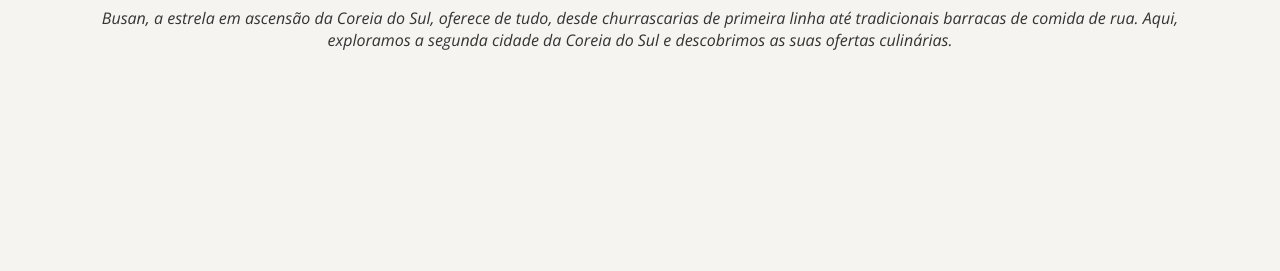
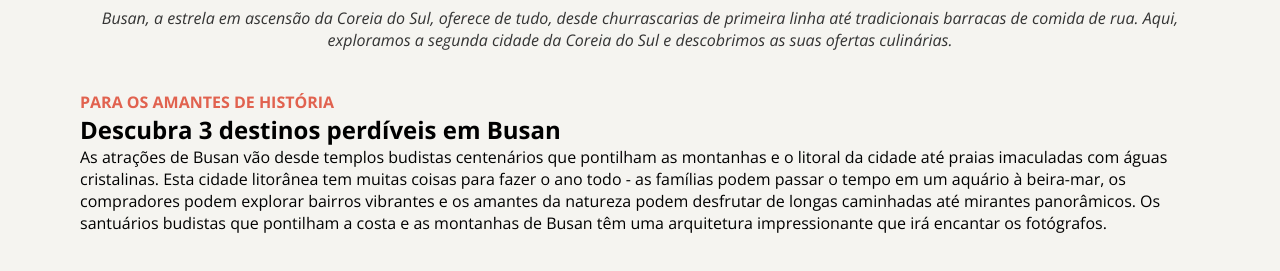
Before and after one commit to llorenzojorge/projeto-local-turistico, a plain HTML site: page index.html in a window 1280 px wide. Shown: the part 881-1152 px from the top of the page. Drawn offline with nearby package versions, Linux system fonts and the light colour scheme.

Commit message:
criação da section#title-list

```diff
--- a/index.html
+++ b/index.html
@@ -20,6 +20,21 @@
             <img src="assets/Image_01.jpg" alt="Imagem da cidade de Busan">
             <p class="subtitle">Busan, a estrela em ascensão da Coreia do Sul, oferece de tudo, desde churrascarias de primeira linha até tradicionais barracas de comida de rua. Aqui, exploramos a segunda cidade da Coreia do Sul e descobrimos as suas ofertas culinárias.</p>
         </section>
+
+        <section id="content-list">
+
+            <!-- CRIAR O ELEMENTO DIVISOR -->
+
+            <section id="title-list">
+                <h2 class="headline">Para os amantes de história</h2>
+                <h2>Descubra 3 destinos perdíveis em Busan</h2>
+                <p>As atrações de Busan vão desde templos budistas centenários que pontilham as montanhas e o litoral da cidade até praias imaculadas com águas cristalinas. Esta cidade litorânea tem muitas coisas para fazer o ano todo - as famílias podem passar o tempo em um aquário à beira-mar, os compradores podem explorar bairros vibrantes e os amantes da natureza podem desfrutar de longas caminhadas até mirantes panorâmicos. Os santuários budistas que pontilham a costa e as montanhas de Busan têm uma arquitetura impressionante que irá encantar os fotógrafos.</p>
+            </section>
+
+            <section id="list">
+
+            </section>
+        </section>
     </main>
 </body>
 </html>
```
